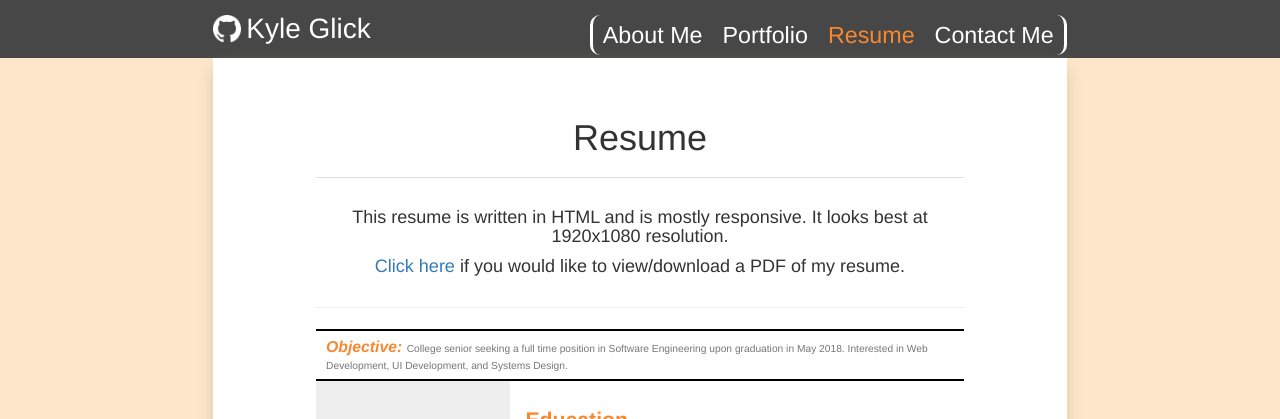
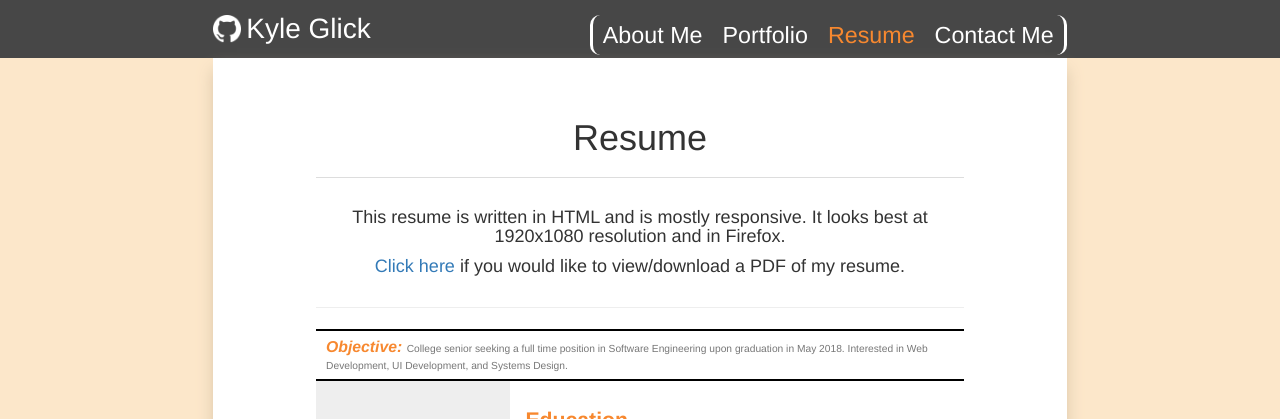
Before and after one commit to kayla-glick/kayla-glick.github.io, a Jekyll site: the page built from resume/index.html, in a window 1280 px wide. Shown: the top 419 px of the page. Built offline with Jekyll 4.4.1, drawn with Linux system fonts in a browser that asks for light colours; nearby versions of some CDN libraries.

Commit message:
update resume notice text thing idk

```diff
--- a/resume/index.html
+++ b/resume/index.html
@@ -6,7 +6,7 @@ header: resume
   <h1 class="page-title">Resume</h1>
 </div>
 <div class="col-xs-12 no-padding text-center hidden-print">
-  <h4>This resume is written in HTML and is mostly responsive. It looks best at 1920x1080 resolution.</h4>
+  <h4>This resume is written in HTML and is mostly responsive. It looks best at 1920x1080 resolution and in Firefox.</h4>
   <h4><a href="https://drive.google.com/file/d/0B8xXqYvN_x-cR185azN2VzAwNU0/view?usp=sharing" target="_blank">Click here</a> if you would like to view/download a PDF of my resume.</h4>
 </div>
 <hr class="col-xs-12 no-padding hidden-print">
```
